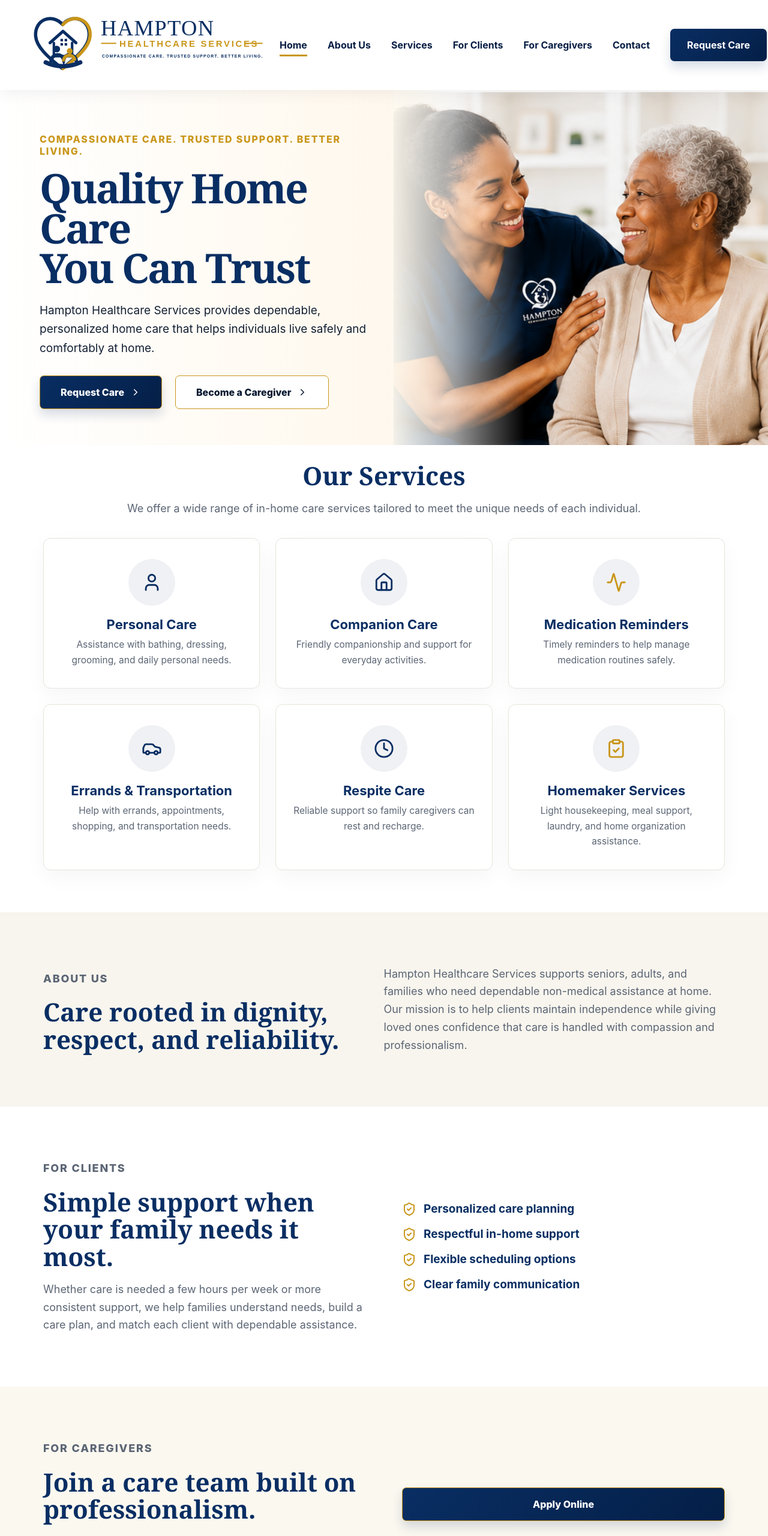
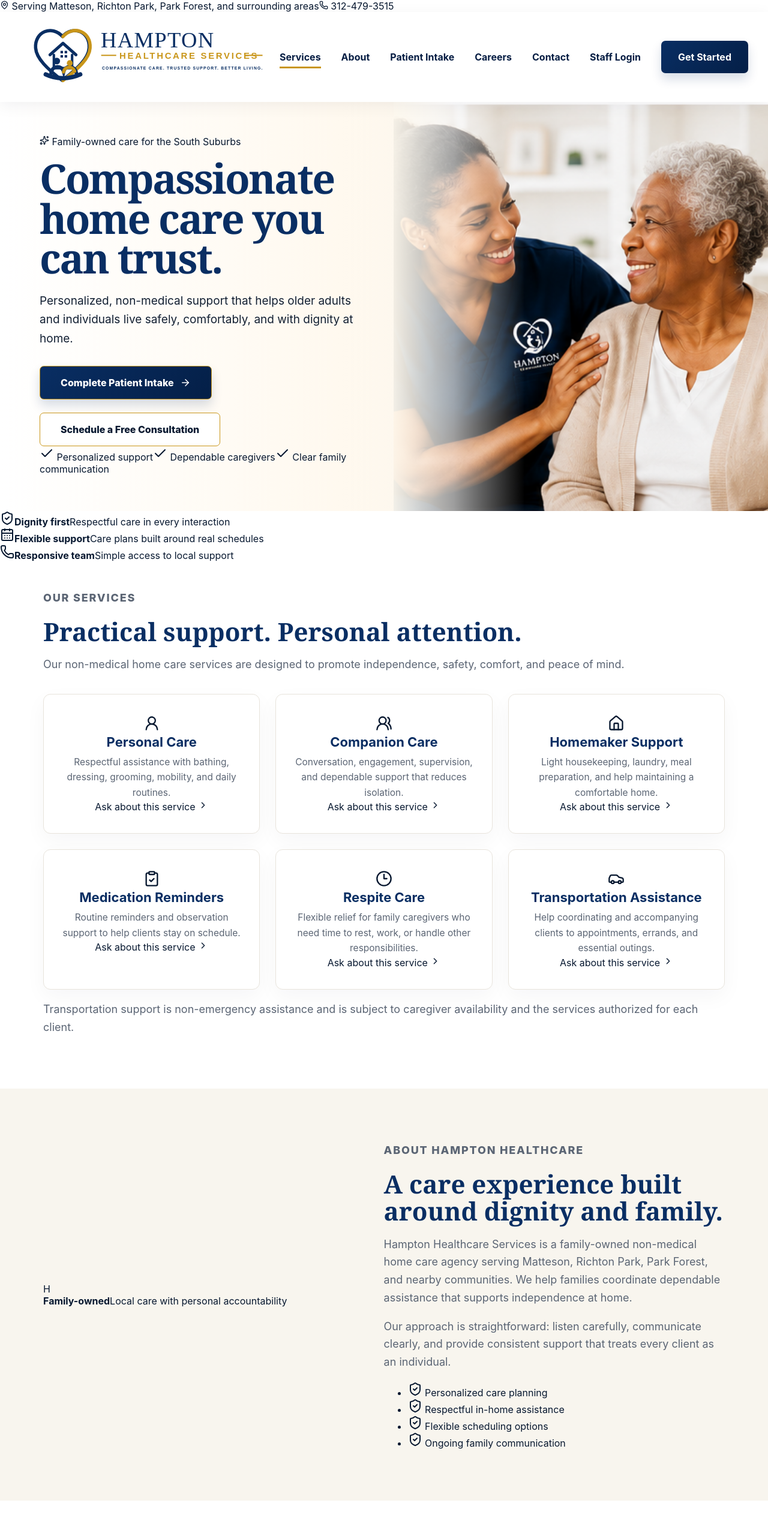
Before and after one commit to hamptonronald1996-rgb/hampton-healthcare-services-site, a React (Vite) app: page / in a window 1280 px wide. Shown: the top 2561 px of the page at 60% size. Built offline with nearby package versions, Linux system fonts and the light colour scheme.

Commit message:
Redesign Hampton Healthcare Services website

```diff
--- a/src/main.jsx
+++ b/src/main.jsx
@@ -1,26 +1,68 @@
 import React, { useState } from "react";
 import { createRoot } from "react-dom/client";
-import { Phone, Mail, MapPin, User, Home, Activity, Car, Clock, ClipboardCheck, ShieldCheck, ChevronRight, Menu, X } from "lucide-react";
+import {
+  ArrowRight,
+  CalendarDays,
+  Car,
+  Check,
+  ChevronRight,
+  ClipboardCheck,
+  Clock3,
+  HeartHandshake,
+  Home,
+  Mail,
+  MapPin,
+  Menu,
+  Phone,
+  ShieldCheck,
+  Sparkles,
+  UserRound,
+  UsersRound,
+  X
+} from "lucide-react";
 import "./styles.css";
 
 const PHONE = "312-479-3515";
 const EMAIL = "hampton.lentoi13@gmail.com";
-const AREA = "South Suburbs of Chicago";
+const AREA = "Matteson, Richton Park, Park Forest, and surrounding areas";
+const OS_URL = "https://hampton-healthcare-os.vercel.app";
+
+const services = [
+  [UserRound, "Personal Care", "Respectful assistance with bathing, dressing, grooming, mobility, and daily routines."],
+  [UsersRound, "Companion Care", "Conversation, engagement, supervision, and dependable support that reduces isolation."],
+  [Home, "Homemaker Support", "Light housekeeping, laundry, meal preparation, and help maintaining a comfortable home."],
+  [ClipboardCheck, "Medication Reminders", "Routine reminders and observation support to help clients stay on schedule."],
+  [Clock3, "Respite Care", "Flexible relief for family caregivers who need time to rest, work, or handle other responsibilities."],
+  [Car, "Transportation Assistance", "Help coordinating and accompanying clients to appointments, errands, and essential outings."]
+];
 
 function Header() {
   const [open, setOpen] = useState(false);
-  const links = [["Home", "#home"], ["About Us", "#about"], ["Services", "#services"], ["For Clients", "#clients"], ["For Caregivers", "#caregivers"], ["Contact", "#contact"]];
+  const close = () => setOpen(false);
   return (
+    <>
+      <div className="topbar">
+        <span><MapPin size={15} /> Serving {AREA}</span>
+        <a href={`tel:${PHONE.replace(/-/g, "")}`}><Phone size={15} /> {PHONE}</a>
+      </div>
       <header className="site-header">
         <a className="brand" href="#home" aria-label="Hampton Healthcare Services home">
           <img src="/logo-full.svg" alt="Hampton Healthcare Services" />
         </a>
-      <button className="mobile-toggle" onClick={() => setOpen(!open)} aria-label="Open menu">{open ? <X /> : <Menu />}</button>
+        <button className="mobile-toggle" onClick={() => setOpen(!open)} aria-label="Toggle navigation">
+          {open ? <X /> : <Menu />}
+        </button>
         <nav className={open ? "open" : ""}>
-        {links.map(([label, href]) => <a key={label} href={href} onClick={() => setOpen(false)}>{label}</a>)}
-        <a className="nav-cta" href="#request" onClick={() => setOpen(false)}>Request Care</a>
+          <a href="#services" onClick={close}>Services</a>
+          <a href="#about" onClick={close}>About</a>
+          <a href="#intake" onClick={close}>Patient Intake</a>
+          <a href="#careers" onClick={close}>Careers</a>
+          <a href="#contact" onClick={close}>Contact</a>
+          <a className="portal-link" href={OS_URL} target="_blank" rel="noreferrer">Staff Login</a>
+          <a className="nav-cta" href="#intake" onClick={close}>Get Started</a>
         </nav>
       </header>
+    </>
   );
 }
 
@@ -28,45 +70,59 @@ function Hero() {
   return (
     <section id="home" className="hero">
       <div className="hero-copy">
-        <p className="eyebrow">Compassionate Care. Trusted Support. Better Living.</p>
-        <h1>Quality Home Care<br />You Can Trust</h1>
-        <p className="hero-text">Hampton Healthcare Services provides dependable, personalized home care that helps individuals live safely and comfortably at home.</p>
+        <div className="hero-kicker"><Sparkles size={16} /> Family-owned care for the South Suburbs</div>
+        <h1>Compassionate home care you can trust.</h1>
+        <p className="hero-text">Personalized, non-medical support that helps older adults and individuals live safely, comfortably, and with dignity at home.</p>
         <div className="actions">
-          <a className="btn primary" href="#request">Request Care <ChevronRight size={18} /></a>
-          <a className="btn secondary" href="#caregivers">Become a Caregiver <ChevronRight size={18} /></a>
+          <a className="btn primary" href="#intake">Complete Patient Intake <ArrowRight size={18} /></a>
+          <a className="btn secondary" href={`tel:${PHONE.replace(/-/g, "")}`}>Schedule a Free Consultation</a>
+        </div>
+        <div className="hero-trust">
+          <span><Check /> Personalized support</span>
+          <span><Check /> Dependable caregivers</span>
+          <span><Check /> Clear family communication</span>
         </div>
       </div>
       <div className="hero-photo">
-        <img src="/hero-caregiver-woman-elderly.png" alt="Caregiver smiling with an elderly woman at home" />
+        <img src="/hero-caregiver-woman-elderly.png" alt="Caregiver supporting an older adult at home" />
+        <div className="hero-card">
+          <HeartHandshake size={30} />
+          <div><strong>Care starts with listening.</strong><span>We build support around each family's needs.</span></div>
+        </div>
       </div>
     </section>
   );
 }
 
+function TrustStrip() {
+  return (
+    <section className="trust-strip" aria-label="Why choose Hampton Healthcare Services">
+      <div><ShieldCheck /><span><strong>Dignity first</strong>Respectful care in every interaction</span></div>
+      <div><CalendarDays /><span><strong>Flexible support</strong>Care plans built around real schedules</span></div>
+      <div><Phone /><span><strong>Responsive team</strong>Simple access to local support</span></div>
+    </section>
+  );
+}
+
 function Services() {
-  const cards = [
-    [User, "Personal Care", "Assistance with bathing, dressing, grooming, and daily personal needs."],
-    [Home, "Companion Care", "Friendly companionship and support for everyday activities."],
-    [Activity, "Medication Reminders", "Timely reminders to help manage medication routines safely."],
-    [Car, "Errands & Transportation", "Help with errands, appointments, shopping, and transportation needs."],
-    [Clock, "Respite Care", "Reliable support so family caregivers can rest and recharge."],
-    [ClipboardCheck, "Homemaker Services", "Light housekeeping, meal support, laundry, and home organization assistance."]
-  ];
   return (
     <section id="services" className="section services">
-      <div className="center">
-        <h2>Our Services</h2>
-        <p>We offer a wide range of in-home care services tailored to meet the unique needs of each individual.</p>
+      <div className="section-heading centered">
+        <p className="eyebrow">Our Services</p>
+        <h2>Practical support. Personal attention.</h2>
+        <p>Our non-medical home care services are designed to promote independence, safety, comfort, and peace of mind.</p>
       </div>
       <div className="service-grid">
-        {cards.map(([Icon, title, desc]) => (
+        {services.map(([Icon, title, description]) => (
           <article className="service-card" key={title}>
-            <div className="icon"><Icon size={34} /></div>
+            <div className="service-icon"><Icon size={28} /></div>
             <h3>{title}</h3>
-            <p>{desc}</p>
+            <p>{description}</p>
+            <a href="#intake">Ask about this service <ChevronRight size={17} /></a>
           </article>
         ))}
       </div>
+      <p className="service-note">Transportation support is non-emergency assistance and is subject to caregiver availability and the services authorized for each client.</p>
     </section>
   );
 }
@@ -74,146 +130,150 @@ function Services() {
 function About() {
   return (
     <section id="about" className="section about">
-      <div>
-        <p className="eyebrow">About Us</p>
-        <h2>Care rooted in dignity, respect, and reliability.</h2>
+      <div className="about-visual">
+        <div className="about-mark">H</div>
+        <div className="about-stat"><strong>Family-owned</strong><span>Local care with personal accountability</span></div>
       </div>
-      <p>Hampton Healthcare Services supports seniors, adults, and families who need dependable non-medical assistance at home. Our mission is to help clients maintain independence while giving loved ones confidence that care is handled with compassion and professionalism.</p>
+      <div className="about-copy">
+        <p className="eyebrow">About Hampton Healthcare</p>
+        <h2>A care experience built around dignity and family.</h2>
+        <p>Hampton Healthcare Services is a family-owned non-medical home care agency serving Matteson, Richton Park, Park Forest, and nearby communities. We help families coordinate dependable assistance that supports independence at home.</p>
+        <p>Our approach is straightforward: listen carefully, communicate clearly, and provide consistent support that treats every client as an individual.</p>
+        <ul className="feature-list">
+          <li><ShieldCheck /> Personalized care planning</li>
+          <li><ShieldCheck /> Respectful in-home assistance</li>
+          <li><ShieldCheck /> Flexible scheduling options</li>
+          <li><ShieldCheck /> Ongoing family communication</li>
+        </ul>
+      </div>
     </section>
   );
 }
 
-function Clients() {
+function Process() {
+  const steps = [
+    ["01", "Tell us what you need", "Complete the intake form or call for a consultation."],
+    ["02", "Plan the right support", "We review needs, scheduling, preferences, and next steps."],
+    ["03", "Begin care with confidence", "Your family receives clear communication as services begin."]
+  ];
   return (
-    <section id="clients" className="section split">
-      <div>
-        <p className="eyebrow">For Clients</p>
-        <h2>Simple support when your family needs it most.</h2>
-        <p>Whether care is needed a few hours per week or more consistent support, we help families understand needs, build a care plan, and match each client with dependable assistance.</p>
+    <section className="section process">
+      <div className="section-heading centered">
+        <p className="eyebrow">Getting Started</p>
+        <h2>A simple path to dependable care.</h2>
       </div>
-      <ul className="checklist">
-        <li><ShieldCheck /> Personalized care planning</li>
-        <li><ShieldCheck /> Respectful in-home support</li>
-        <li><ShieldCheck /> Flexible scheduling options</li>
-        <li><ShieldCheck /> Clear family communication</li>
-      </ul>
+      <div className="process-grid">
+        {steps.map(([number, title, text]) => <article key={number}><span>{number}</span><h3>{title}</h3><p>{text}</p></article>)}
+      </div>
     </section>
   );
 }
 
-function Caregivers() {
+function SubmissionForm({ type }) {
+  const [status, setStatus] = useState("");
+  const [busy, setBusy] = useState(false);
+  const isCare = type === "care_request";
+
+  async function submit(event) {
+    event.preventDefault();
+    setBusy(true);
+    setStatus("Submitting...");
+    const form = event.currentTarget;
+    const data = Object.fromEntries(new FormData(form));
+    try {
+      const response = await fetch("/api/submit", {
+        method: "POST",
+        headers: { "Content-Type": "application/json" },
+        body: JSON.stringify({ ...data, type })
+      });
+      if (!response.ok) throw new Error("Submission failed");
+      setStatus(isCare ? "Thank you. Your intake request has been submitted." : "Thank you. Your application has been submitted.");
+      form.reset();
+    } catch {
+      setStatus(`We could not submit the form. Please call ${PHONE} or email ${EMAIL}.`);
+    } finally {
+      setBusy(false);
+    }
+  }
+
   return (
-    <section id="caregivers" className="section split soft">
-      <div>
-        <p className="eyebrow">For Caregivers</p>
-        <h2>Join a care team built on professionalism.</h2>
-        <p>We are looking for dependable caregivers who care about serving families with patience, consistency, and respect.</p>
+    <form className="intake-form" onSubmit={submit}>
+      <div className="form-grid">
+        <label>Full name<input name="full_name" autoComplete="name" required /></label>
+        <label>Phone number<input name="phone" type="tel" autoComplete="tel" required /></label>
+        <label>Email address<input name="email" type="email" autoComplete="email" /></label>
+        {isCare ? (
+          <>
+            <label>Service needed<select name="service_needed" defaultValue="">
+              <option value="" disabled>Select a service</option>
+              {services.map(([, title]) => <option key={title}>{title}</option>)}
+              <option>Not sure yet</option>
+            </select></label>
+            <label>Preferred start date<input name="preferred_start_date" type="date" /></label>
+            <label>Preferred schedule<input name="experience" placeholder="Example: weekdays, mornings" /></label>
+          </>
+        ) : (
+          <>
+            <label>Caregiving experience<input name="experience" placeholder="Years or type of experience" /></label>
+            <label>Certifications<input name="certifications" placeholder="CNA, CPR, HHA, or other" /></label>
+            <label>Availability<input name="service_needed" placeholder="Days and times available" /></label>
+          </>
+        )}
       </div>
-      <a className="btn primary" href="#caregiver-application">Apply Online</a>
+      <label>{isCare ? "Tell us about the care needed" : "Tell us why you would be a strong caregiver"}<textarea name="message" rows="5" required /></label>
+      <label className="consent"><input type="checkbox" required /> <span>I confirm that the information provided is accurate and consent to being contacted by Hampton Healthcare Services.</span></label>
+      <button className="btn primary form-submit" type="submit" disabled={busy}>{busy ? "Submitting..." : isCare ? "Submit Patient Intake" : "Submit Application"}</button>
+      {status && <p className="form-status" role="status">{status}</p>}
+      <small>Do not use this form for emergencies. Call 911 for urgent medical assistance.</small>
+    </form>
+  );
+}
+
+function Intake() {
+  return (
+    <section id="intake" className="section intake-section">
+      <div className="form-intro">
+        <p className="eyebrow">Patient Intake</p>
+        <h2>Start the conversation about care.</h2>
+        <p>Share the basics and our team will contact you to learn more, answer questions, and discuss the appropriate next steps.</p>
+        <div className="privacy-box"><ShieldCheck /><div><strong>Your information matters.</strong><span>Only provide details needed for an initial consultation. Avoid submitting highly sensitive medical or financial information through this form.</span></div></div>
+      </div>
+      <SubmissionForm type="care_request" />
     </section>
   );
 }
 
-
-function RequestForm() {
-  const [status, setStatus] = React.useState("");
-
-  async function submit(e) {
-    e.preventDefault();
-    setStatus("Submitting...");
-
-    const form = e.currentTarget;
-    const data = Object.fromEntries(new FormData(form));
-
-    const res = await fetch("/api/submit", {
-      method: "POST",
-      headers: { "Content-Type": "application/json" },
-      body: JSON.stringify({ ...data, type: "care_request" })
-    });
-
-    if (res.ok) {
-      setStatus("Thank you. Your request has been submitted.");
-      form.reset();
-    } else {
-      setStatus("Something went wrong. Please call us directly at 312-479-3515.");
-    }
-  }
-
+function Careers() {
   return (
-    <section id="request" className="request section">
-      <div className="section-head">
-        <p className="eyebrow">Request Care</p>
-        <h2>Tell us what kind of support you need.</h2>
-        <p>Submit the form below and our team will follow up.</p>
+    <section id="careers" className="section careers-section">
+      <div className="careers-copy">
+        <p className="eyebrow">Careers</p>
+        <h2>Bring compassion and reliability to our care team.</h2>
+        <p>We are building a team of dependable caregivers who communicate well, respect client dignity, and take pride in consistent service.</p>
+        <ul className="feature-list light">
+          <li><Check /> Meaningful work serving local families</li>
+          <li><Check /> Professional expectations and clear communication</li>
+          <li><Check /> Opportunities based on client needs and availability</li>
+        </ul>
       </div>
-
-      <form onSubmit={submit}>
-        <input name="full_name" placeholder="Full name" required />
-        <input name="phone" placeholder="Phone number" required />
-        <input name="email" placeholder="Email address" />
-        <input name="service_needed" placeholder="Service needed" />
-        <input name="preferred_start_date" placeholder="Preferred start date" />
-        <textarea name="message" placeholder="Tell us what care is needed"></textarea>
-        <button type="submit">Submit Request</button>
-        {status && <p className="form-status">{status}</p>}
-      </form>
+      <SubmissionForm type="caregiver_application" />
     </section>
   );
 }
 
-function CaregiverApplication() {
-  const [status, setStatus] = React.useState("");
-
-  async function submit(e) {
-    e.preventDefault();
-    setStatus("Submitting...");
-
-    const form = e.currentTarget;
-    const data = Object.fromEntries(new FormData(form));
-
-    const res = await fetch("/api/submit", {
-      method: "POST",
-      headers: { "Content-Type": "application/json" },
-      body: JSON.stringify({ ...data, type: "caregiver_application" })
-    });
-
-    if (res.ok) {
-      setStatus("Thank you. Your application has been submitted.");
-      form.reset();
-    } else {
-      setStatus("Something went wrong. Please call us directly at 312-479-3515.");
-    }
-  }
-
+function Contact() {
   return (
-    <section id="caregiver-application" className="request section">
-      <div className="section-head">
-        <p className="eyebrow">Caregiver Application</p>
-        <h2>Apply to join our care team.</h2>
-        <p>We are looking for dependable, compassionate caregivers.</p>
+    <section id="contact" className="section contact-section">
+      <div>
+        <p className="eyebrow">Contact Us</p>
+        <h2>Talk with our family about yours.</h2>
+        <p>Contact Hampton Healthcare Services to discuss care needs, caregiver opportunities, or general questions.</p>
       </div>
-
-      <form onSubmit={submit}>
-        <input name="full_name" placeholder="Full name" required />
-        <input name="phone" placeholder="Phone number" required />
-        <input name="email" placeholder="Email address" />
-        <input name="experience" placeholder="Caregiving/CNA experience" />
-        <input name="certifications" placeholder="Certifications, if any" />
-        <textarea name="message" placeholder="Tell us why you would be a strong caregiver"></textarea>
-        <button type="submit">Submit Application</button>
-        {status && <p className="form-status">{status}</p>}
-      </form>
-    </section>
-  );
-}
-
-
-function ContactBar() {
-  return (
-    <section id="contact" className="contact-bar">
-      <div><Phone /><span>Call Us</span><strong>{PHONE}</strong></div>
-      <div><Mail /><span>Email Us</span><strong>{EMAIL}</strong></div>
-      <div><MapPin /><span>Service Area</span><strong>{AREA}</strong></div>
+      <div className="contact-cards">
+        <a href={`tel:${PHONE.replace(/-/g, "")}`}><Phone /><span>Call us</span><strong>{PHONE}</strong></a>
+        <a href={`mailto:${EMAIL}`}><Mail /><span>Email us</span><strong>{EMAIL}</strong></a>
+        <div><MapPin /><span>Service area</span><strong>{AREA}</strong></div>
+      </div>
     </section>
   );
 }
@@ -221,16 +281,18 @@ function ContactBar() {
 function Footer() {
   return (
     <footer>
-      <img src="/logo-full.svg" alt="Hampton Healthcare Services" />
-      <p>Dependable non-medical home care across the South Suburbs of Chicago.</p>
-      <small>© {new Date().getFullYear()} Hampton Healthcare Services. All rights reserved.</small>
+      <div className="footer-main">
+        <div><img src="/logo-full.svg" alt="Hampton Healthcare Services" /><p>Dependable non-medical home care for families throughout Chicago's South Suburbs.</p></div>
+        <div><strong>Explore</strong><a href="#services">Services</a><a href="#intake">Patient Intake</a><a href="#careers">Careers</a></div>
+        <div><strong>Contact</strong><a href={`tel:${PHONE.replace(/-/g, "")}`}>{PHONE}</a><a href={`mailto:${EMAIL}`}>{EMAIL}</a><a href={OS_URL} target="_blank" rel="noreferrer">Hampton Healthcare OS</a></div>
+      </div>
+      <div className="footer-bottom"><small>© {new Date().getFullYear()} Hampton Healthcare Services. All rights reserved.</small><small>Non-medical home care services. Service availability varies by client needs and location.</small></div>
     </footer>
   );
 }
 
 function App() {
-  return <><Header /><main><Hero /><Services /><About /><Clients /><Caregivers /><RequestForm />
-      <CaregiverApplication /><ContactBar /></main><Footer /></>;
+  return <><Header /><main><Hero /><TrustStrip /><Services /><About /><Process /><Intake /><Careers /><Contact /></main><Footer /></>;
 }
 
 createRoot(document.getElementById("root")).render(<App />);
```
Lines whose indentation alone changed are shown as unchanged.
